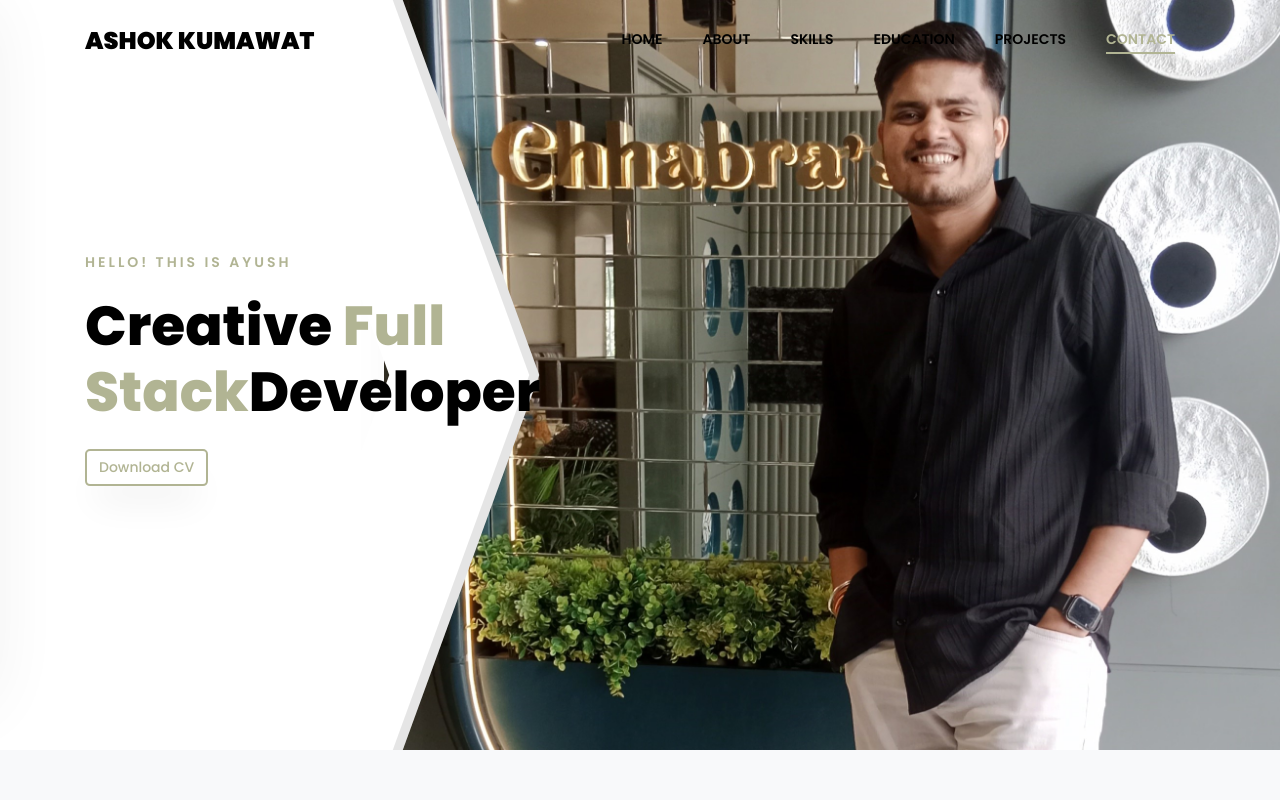
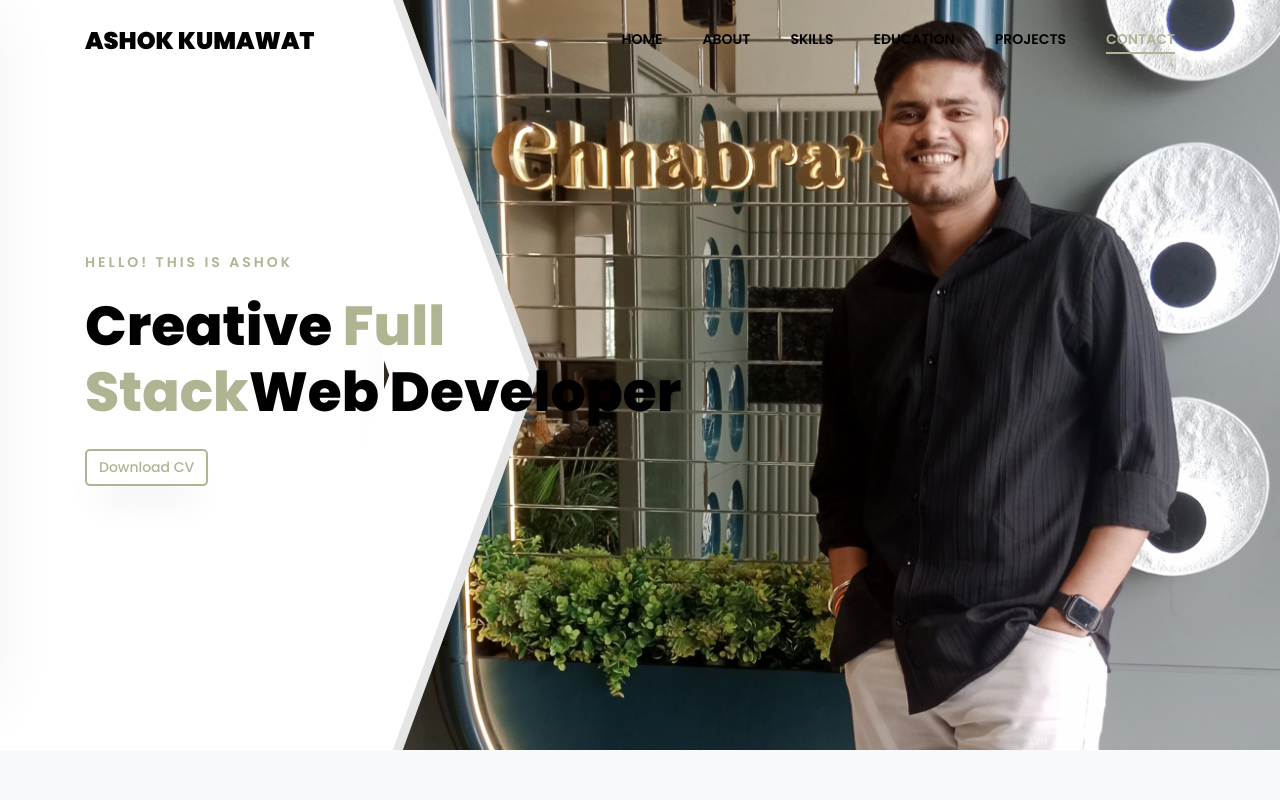
Before and after one commit to kumawatashok21/portfolio, a plain HTML site: page index.html in a window 1280 px wide. Shown: the top 800 px of the page. Drawn offline with Linux system fonts and the light colour scheme; some packages are replaced by stand-ins of ours; no server answers; files whose address does not match are found by name.

Commit message:
Update index.html

```diff
--- a/index.html
+++ b/index.html
@@ -49,8 +49,8 @@
 						</div>
 						<div class="one-forth d-flex  align-items-center ftco-animate" data-scrollax=" properties: { translateY: '70%' }">
 							<div class="text">
-								<span class="subheading">Hello! This is Ayush</span>
-								<h1 class="mb-4 mt-3">Creative <span>Full Stack</span>Developer</h1>
+								<span class="subheading">Hello! This is Ashok</span>
+								<h1 class="mb-4 mt-3">Creative <span>Full Stack</span>Web Developer</h1>
 								<p><a href="https://ayushk07.github.io/resume/" class="btn btn-primary btn-outline-primary">Download CV</a></p>
 							</div>
 						</div>
```
